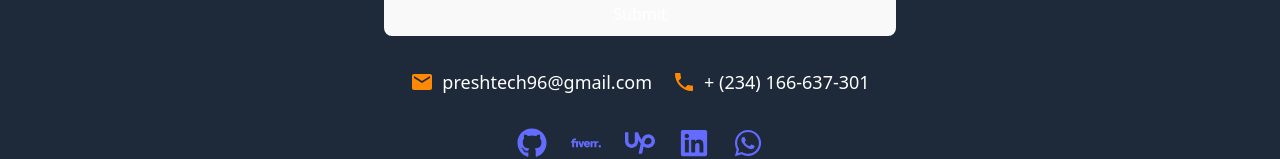
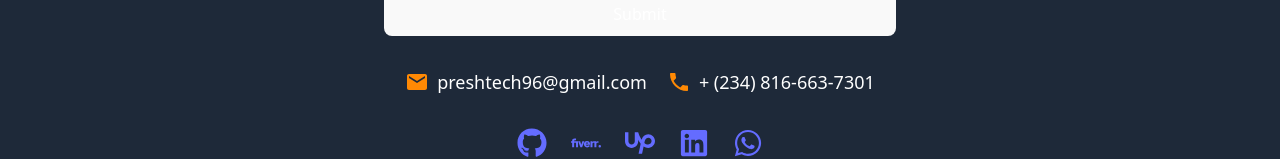
Before and after one commit to preshtech96/Preshtech-portfollio, a React (Vite) app: page / in a window 1280 px wide. Shown: the part 4321-4480 px from the top of the page. Built offline with nearby package versions, Linux system fonts and the light colour scheme.

Commit message:
Fix formatting and update contact information

```diff
--- a/src/components/Contact.jsx
+++ b/src/components/Contact.jsx
@@ -90,7 +90,7 @@ const Contact = () => {
         <div className="flex items-center gap-2 text-lg">
           <MdPhone className="text-orange-400 text-2xl" />
           <span className="hover:text-orange-500 cursor-pointer">
-            + (234) 166-637-301
+            + (234) 816-663-7301
           </span>
         </div>
       </div>
@@ -115,7 +115,7 @@ const Contact = () => {
           },
           {
             icon: <FaWhatsapp />,
-            link: "https://wa.me/2348066637301",
+            link: "https://wa.me/2348166637301",
           },
         ].map((item, idx) => (
           <a
```
